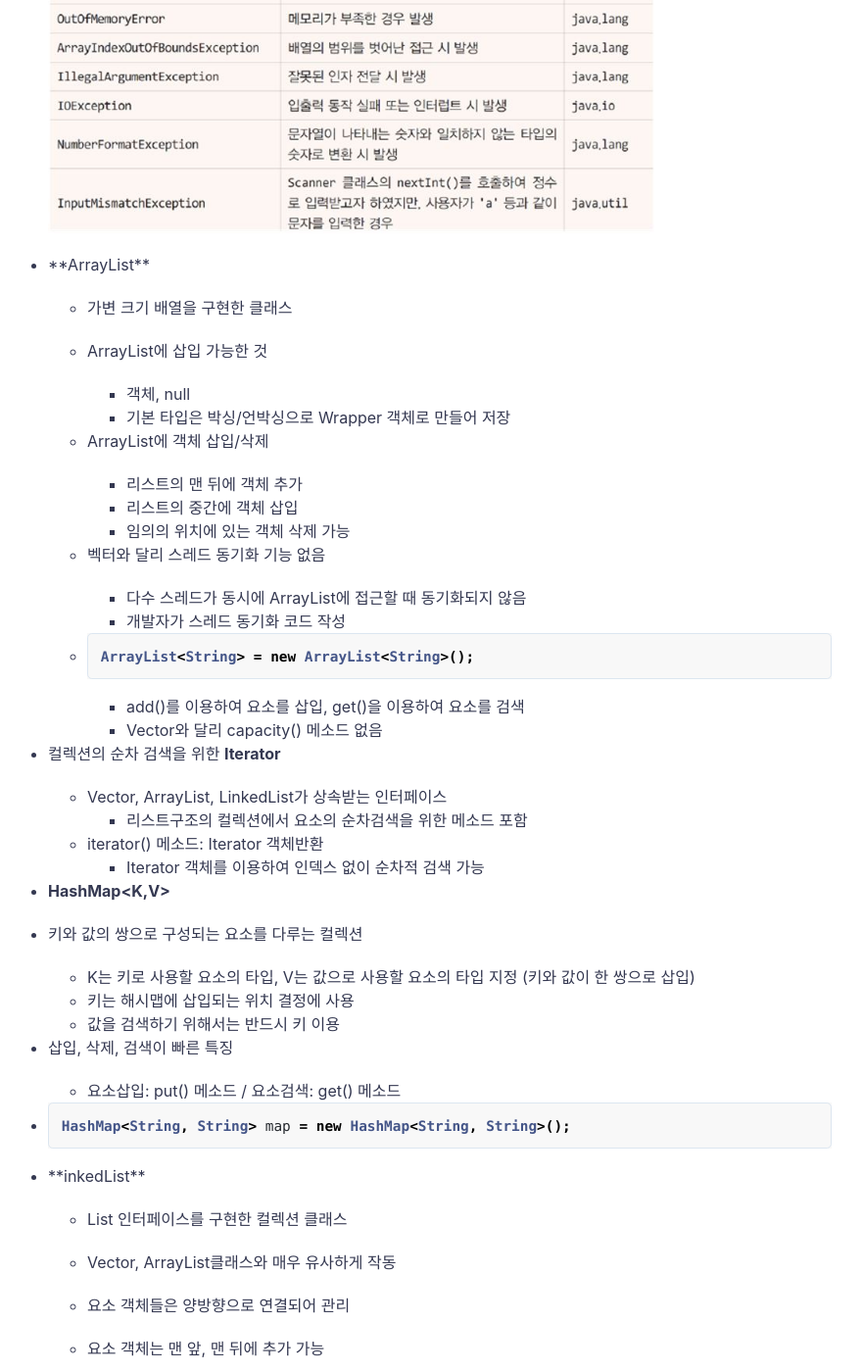
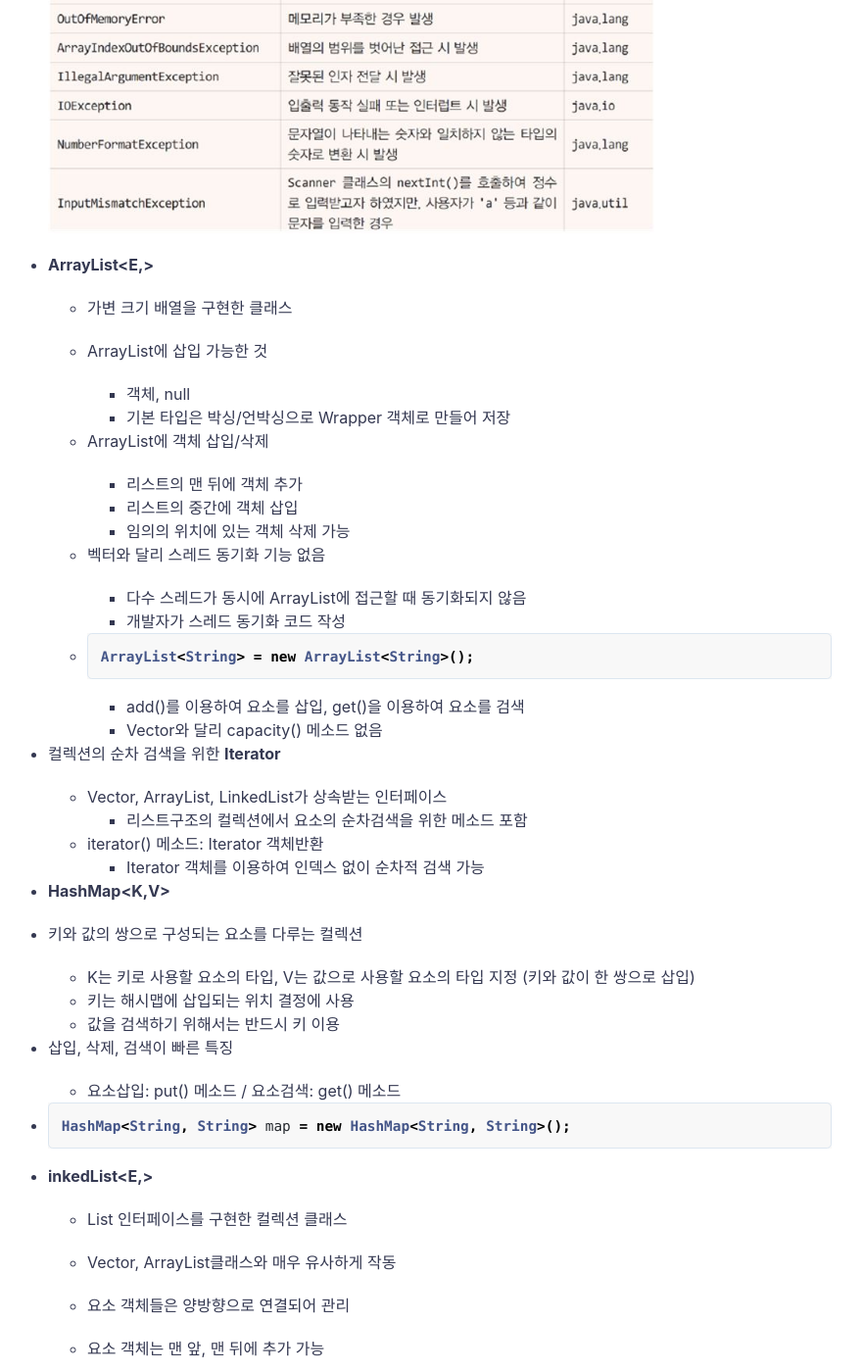
Before and after one commit to jihunparkme/jihunparkme.github.io, a Jekyll site: the page built from _posts/2020-01-05-IT-Basics.md, in a window 1280 px wide and 1400 px high, scrolled down 3609 px. Shown: the whole window at 98% size, without its empty margins (211-1091 px from the left). Built offline with Jekyll 4.4.1, drawn with Linux system fonts in a browser that asks for light colours; comment, search, counter and statistics services are not loaded; some of the changed text lies outside the part shown.

Commit message:
Eidt: edit file

````diff
--- a/_posts/2020-01-05-IT-Basics.md
+++ b/_posts/2020-01-05-IT-Basics.md
@@ -146,7 +146,7 @@ featured-img: IT
 
     <img src="..\post_img\JavaException.png" alt="img" style="zoom: 80%;" />
 
-- **ArrayList<E>**
+- **ArrayList<E,>**
 
   - 가변 크기 배열을 구현한 클래스
 
@@ -196,7 +196,7 @@ featured-img: IT
     HashMap<String, String> map = new HashMap<String, String>();
     ```
 
-- **inkedList<E>**
+- **inkedList<E,>**
 
   - List 인터페이스를 구현한 컬렉션 클래스
 
@@ -216,7 +216,7 @@ featured-img: IT
 
 <br>
 
-- Java Collection의 대표 인터페이스**
+- **Java Collection의 대표 인터페이스**
   - List : 순서가 있는 데이터의 집합, 데이터 중복 허용 O (ArrayList, LinkedList, Stack, Vector)
 
   - Set : 순서를 유지하지 않는 데이터의 집합, 데이터 중복 허용 X (HashSet, TreeSet)
````
